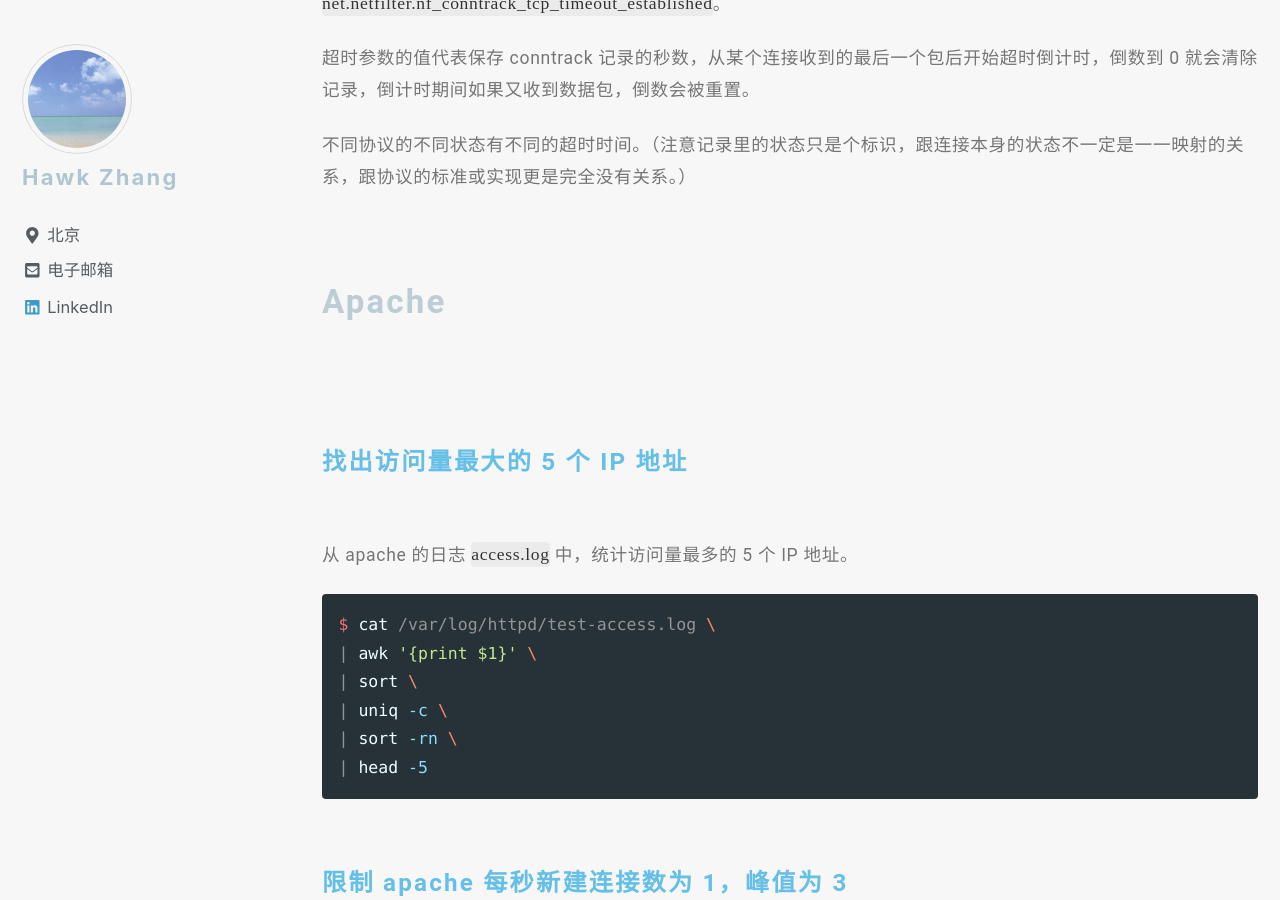
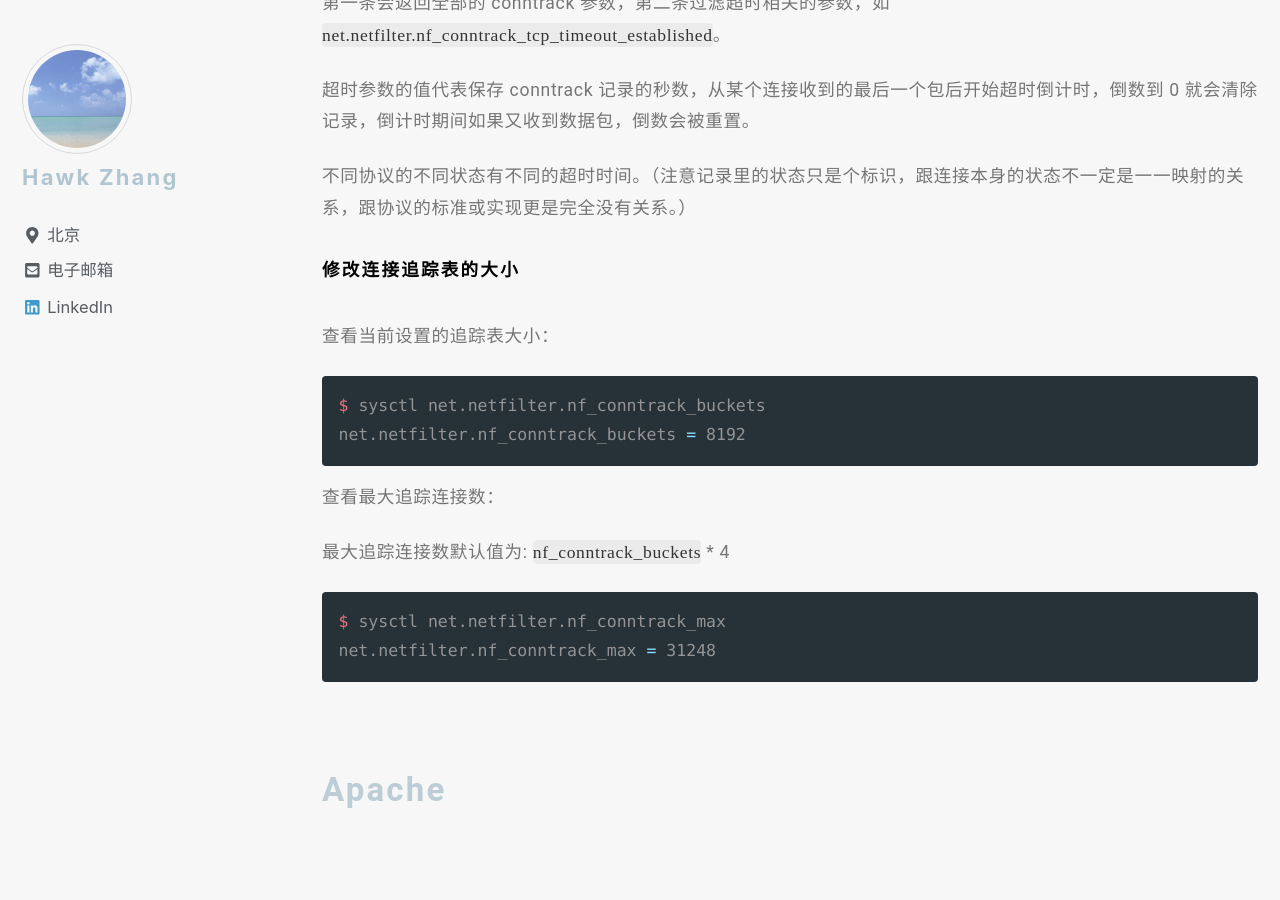
Before and after one commit to narru888/linotes_note, a Jekyll site: the page built from _posts/devop/2017-05-01-troubleshooting.md, in a window 1280 px wide and 900 px high, scrolled down 8657 px. Built offline with Jekyll 4.4.1, drawn with Linux system fonts in a browser that asks for light colours; nearby versions of some CDN libraries; a script that is not in the unit is left out.

Commit message:
update on 2018-09-01 10:00:01 CST

````diff
--- a/_posts/devop/2017-05-01-troubleshooting.md
+++ b/_posts/devop/2017-05-01-troubleshooting.md
@@ -276,7 +276,7 @@
 
 ##### 解决：
 
-确认当前系统 conntrack 的内核参数：
+###### 确认当前系统 conntrack 的内核参数：
 
 ```bash
 sudo sysctl -a | grep conntrack
@@ -289,10 +289,23 @@
 
 不同协议的不同状态有不同的超时时间。（注意记录里的状态只是个标识，跟连接本身的状态不一定是一一映射的关系，跟协议的标准或实现更是完全没有关系。）
 
+###### 修改连接追踪表的大小
 
+查看当前设置的追踪表大小：
 
+```bash
+$ sysctl net.netfilter.nf_conntrack_buckets
+net.netfilter.nf_conntrack_buckets = 8192
+```
 
+查看最大追踪连接数：
 
+最大追踪连接数默认值为: `nf_conntrack_buckets` * 4
+
+```bash
+$ sysctl net.netfilter.nf_conntrack_max
+net.netfilter.nf_conntrack_max = 31248
+```
 
 
 
````
